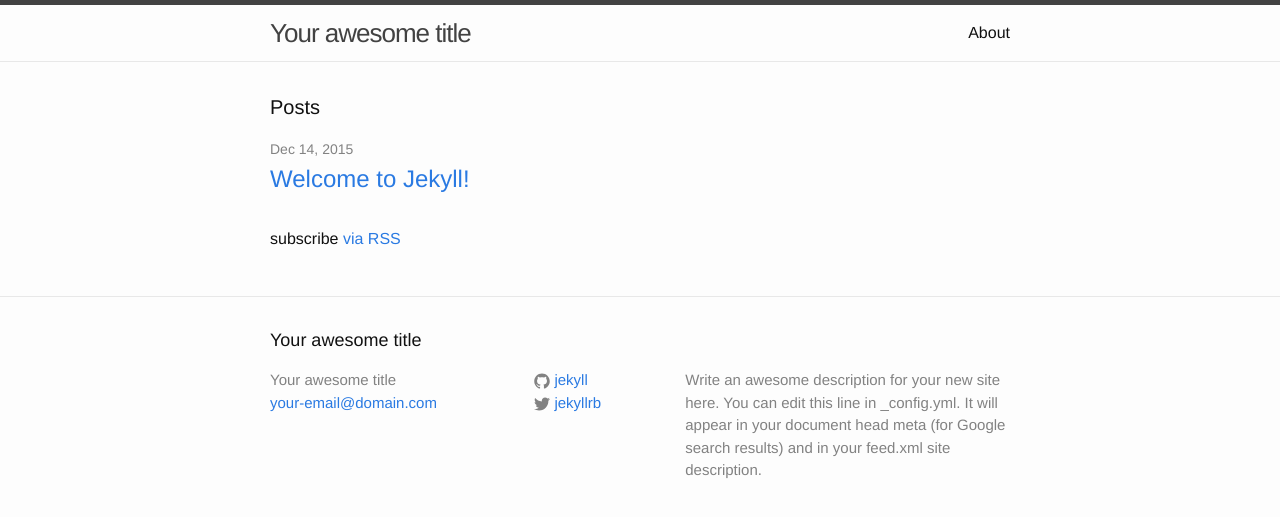
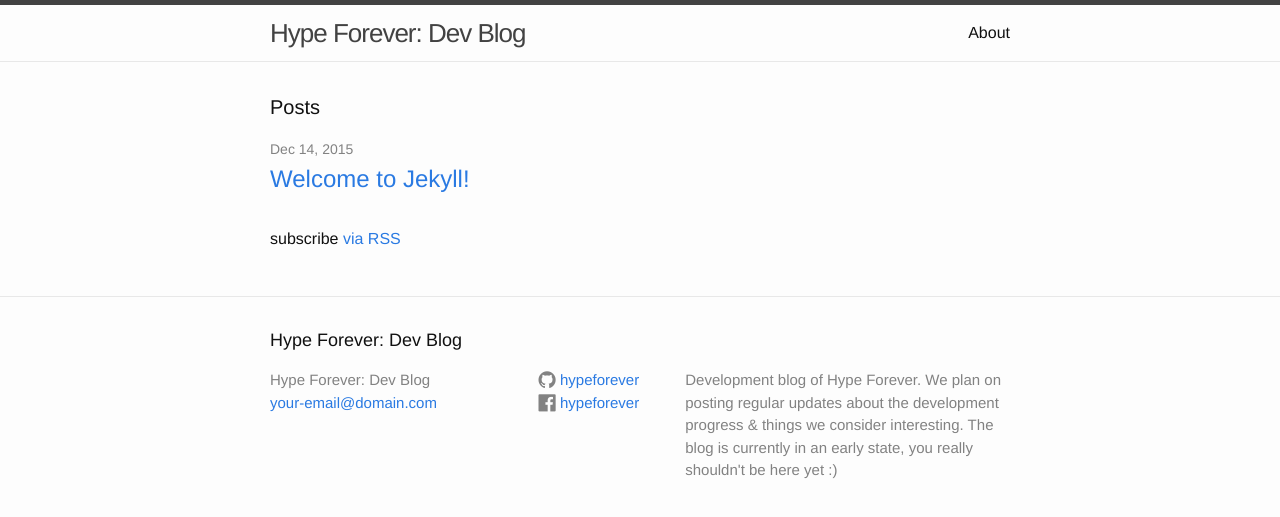
Before and after one commit to hypeforever/blog, a Jekyll site: the page built from index.html, in a window 1280 px wide. Shown: the top 517 px of the page. Built offline with Jekyll 4.4.1, drawn with Linux system fonts in a browser that asks for light colours; nearby versions of some CDN libraries.

Commit message:
Use Font Awesome for brand logos. Add social media links. Change page title. Add page description.

```diff
--- a/_config.yml
+++ b/_config.yml
@@ -6,16 +6,19 @@
 # 'jekyll serve'. If you change this file, please restart the server process.
 
 # Site settings
-title: Your awesome title
+title: "Hype Forever: Dev Blog"
 email: your-email@domain.com
 description: > # this means to ignore newlines until "baseurl:"
-  Write an awesome description for your new site here. You can edit this
-  line in _config.yml. It will appear in your document head meta (for
-  Google search results) and in your feed.xml site description.
+  Development blog of Hype Forever. We plan on posting regular updates
+  about the development progress & things we consider interesting. The blog is
+  currently in an early state, you really shouldn't be here yet :)
 baseurl: "/blog" # the subpath of your site, e.g. /blog
 url: "http://yourdomain.com" # the base hostname & protocol for your site
-twitter_username: jekyllrb
-github_username:  jekyll
+
+# Social media
+facebook_group_name: hypeforever
+facebook_group_id: 126929554163825
+github_username: hypeforever
 
 # Build settings
 markdown: kramdown
--- a/_includes/footer.html
+++ b/_includes/footer.html
@@ -20,9 +20,9 @@
           </li>
           {% endif %}
 
-          {% if site.twitter_username %}
+          {% if site.facebook_group_name and site.facebook_group_id %}
           <li>
-            {% include icon-twitter.html username=site.twitter_username %}
+            {% include icon-facebook.html group_name=site.facebook_group_name group_id=site.facebook_group_id %}
           </li>
           {% endif %}
         </ul>
--- /dev/null
+++ b/_includes/icon-facebook.html
@@ -0,0 +1 @@
+<i class="fa fa-facebook-official fa-fw fa-lg"></i><a href="https://facebook.com/groups/{{ include.group_id }}"><span class="username">{{ include.group_name }}</span></a>
--- a/_includes/icon-github.html
+++ b/_includes/icon-github.html
@@ -1 +1 @@
-<a href="https://github.com/{{ include.username }}"><span class="icon icon--github">{% include icon-github.svg %}</span><span class="username">{{ include.username }}</span></a>
+<i class="fa fa-github fa-fw fa-lg"></i><a href="https://github.com/{{ include.username }}"><span class="username">{{ include.username }}</span></a>
--- a/_includes/icon-twitter.html
+++ /dev/null
@@ -1 +0,0 @@
-<a href="https://twitter.com/{{ include.username }}"><span class="icon icon--twitter">{% include icon-twitter.svg %}</span><span class="username">{{ include.username }}</span></a>
--- a/_sass/_base.scss
+++ b/_sass/_base.scss
@@ -185,22 +185,3 @@ pre {
         clear: both;
     }
 }
-
-
-
-/**
- * Icons
- */
-.icon {
-
-    > svg {
-        display: inline-block;
-        width: 16px;
-        height: 16px;
-        vertical-align: middle;
-
-        path {
-            fill: $grey-color;
-        }
-    }
-}
```
Also changed, not shown: _includes/icon-github.svg (deleted), _includes/icon-twitter.svg (deleted).
